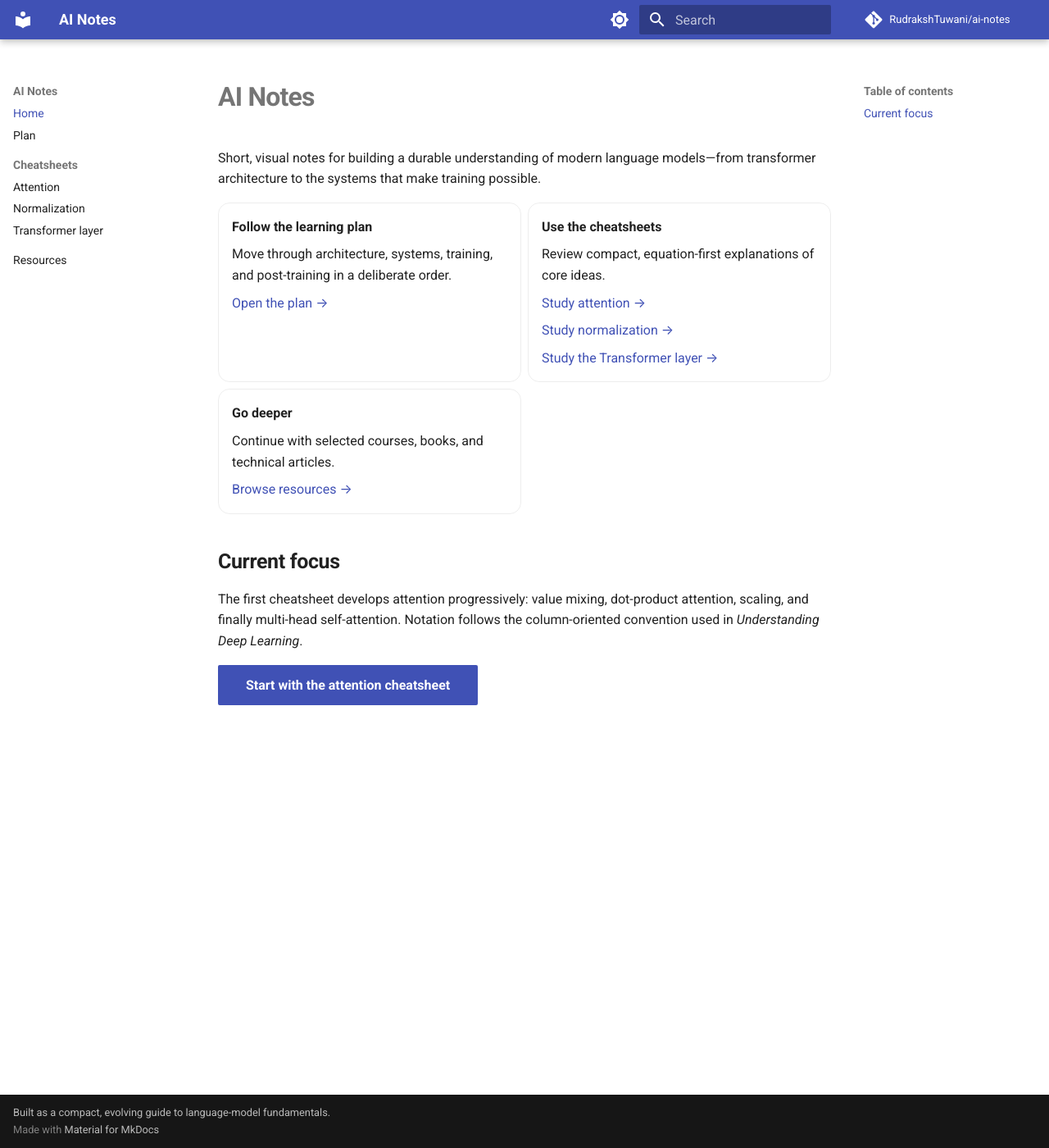
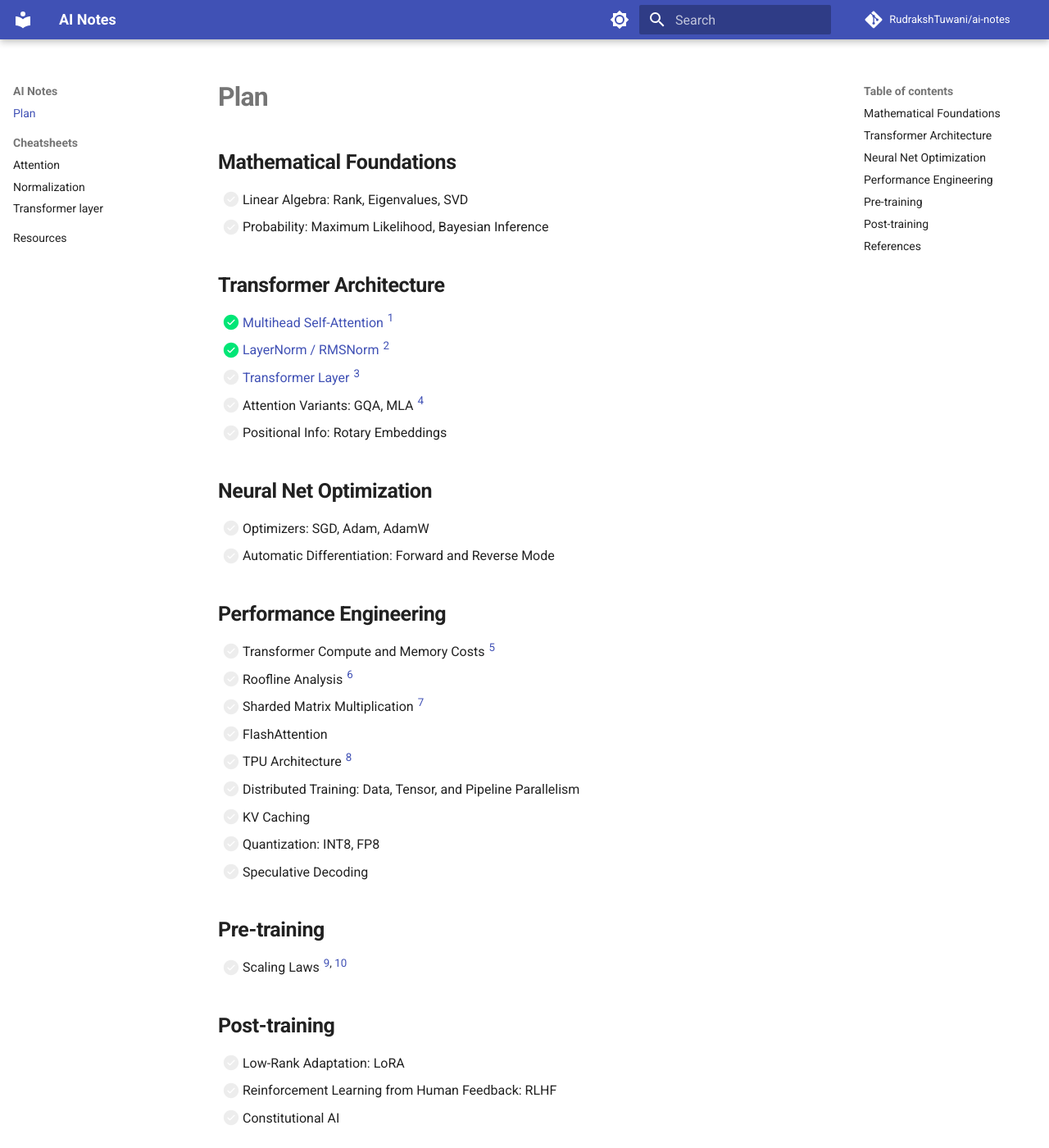
Before and after one commit to RudrakshTuwani/ai-notes, an MkDocs documentation site: the page built from docs/index.md, in a window 1280 px wide and 1400 px high. Shown: the whole window at 82% size. Built offline with MkDocs 1.6.1 and Material for MkDocs 9.7.7, drawn with Linux system fonts in a browser that asks for light colours; comment, search, counter and statistics services are not loaded; some of the changed text lies outside the part shown.

Commit message:
Make the structured study checklist the homepage

```diff
--- a/docs/index.md
+++ b/docs/index.md
@@ -1,35 +1,56 @@
-# AI Notes
+# Plan
 
-Short, visual notes for building a durable understanding of modern language models—from transformer architecture to the systems that make training possible.
+## Mathematical Foundations
 
-<div class="grid cards" markdown>
+- [ ] Linear Algebra: Rank, Eigenvalues, SVD
+- [ ] Probability: Maximum Likelihood, Bayesian Inference
 
--   **Follow the learning plan**
+## Transformer Architecture
 
-    Move through architecture, systems, training, and post-training in a deliberate order.
+- [x] [Multihead Self-Attention](cheatsheets/attention.md) <sup>[1](#ref-1)</sup>
+- [x] [LayerNorm / RMSNorm](cheatsheets/normalization.md) <sup>[2](#ref-2)</sup>
+- [ ] [Transformer Layer](cheatsheets/transformer-layer.md) <sup>[3](#ref-3)</sup>
+- [ ] Attention Variants: GQA, MLA <sup>[4](#ref-4)</sup>
+- [ ] Positional Info: Rotary Embeddings
 
-    [Open the plan →](plan.md)
+## Neural Net Optimization
 
--   **Use the cheatsheets**
+- [ ] Optimizers: SGD, Adam, AdamW
+- [ ] Automatic Differentiation: Forward and Reverse Mode
 
-    Review compact, equation-first explanations of core ideas.
+## Performance Engineering
 
-    [Study attention →](cheatsheets/attention.md)
+- [ ] Transformer Compute and Memory Costs <sup>[5](#ref-5)</sup>
+- [ ] Roofline Analysis <sup>[6](#ref-6)</sup>
+- [ ] Sharded Matrix Multiplication <sup>[7](#ref-7)</sup>
+- [ ] FlashAttention
+- [ ] TPU Architecture <sup>[8](#ref-8)</sup>
+- [ ] Distributed Training: Data, Tensor, and Pipeline Parallelism
+- [ ] KV Caching
+- [ ] Quantization: INT8, FP8
+- [ ] Speculative Decoding
 
-    [Study normalization →](cheatsheets/normalization.md)
+## Pre-training
 
-    [Study the Transformer layer →](cheatsheets/transformer-layer.md)
+- [ ] Scaling Laws <sup>[9](#ref-9), [10](#ref-10)</sup>
 
--   **Go deeper**
+## Post-training
 
-    Continue with selected courses, books, and technical articles.
+- [ ] Low-Rank Adaptation: LoRA
+- [ ] Reinforcement Learning from Human Feedback: RLHF
+- [ ] Constitutional AI
 
-    [Browse resources →](resources.md)
+---
 
-</div>
+## References
 
-## Current focus
-
-The first cheatsheet develops attention progressively: value mixing, dot-product attention, scaling, and finally multi-head self-attention. Notation follows the column-oriented convention used in *Understanding Deep Learning*.
-
-[Start with the attention cheatsheet](cheatsheets/attention.md){ .md-button .md-button--primary }
+1. <span id="ref-1"></span>[AI Notes — Multihead Self-Attention](cheatsheets/attention.md)
+2. <span id="ref-2"></span>[AI Notes — LayerNorm and RMSNorm](cheatsheets/normalization.md)
+3. <span id="ref-3"></span>[AI Notes — Transformer Layer](cheatsheets/transformer-layer.md)
+4. <span id="ref-4"></span>[Visual Guide to Attention Variants](https://magazine.sebastianraschka.com/p/visual-attention-variants)
+5. <span id="ref-5"></span>[Scaling Book, Chapter 4 — All the Transformer Math You Need to Know](https://jax-ml.github.io/scaling-book/transformers)
+6. <span id="ref-6"></span>[Scaling Book, Chapter 1 — A Brief Intro to Roofline Analysis](https://jax-ml.github.io/scaling-book/roofline)
+7. <span id="ref-7"></span>[Scaling Book, Chapter 3 — Sharded Matrices and How to Multiply Them](https://jax-ml.github.io/scaling-book/sharding)
+8. <span id="ref-8"></span>[Scaling Book, Chapter 2 — How to Think About TPUs](https://jax-ml.github.io/scaling-book/tpus)
+9. <span id="ref-9"></span>[Stanford CS336 Spring 2026 — Lecture 9: Scaling Laws](https://www.youtube.com/watch?v=Q15rhEWZPQ4)
+10. <span id="ref-10"></span>[Stanford CS336 Spring 2026 — Lecture 11: Scaling Laws](https://www.youtube.com/watch?v=vTfEyOyzV9E)
--- a/docs/stylesheets/extra.css
+++ b/docs/stylesheets/extra.css
@@ -46,3 +46,7 @@
 .md-typeset .task-list-control .task-list-indicator::before {
   border-radius: 0.2rem;
 }
+
+.md-typeset [id^="ref-"] {
+  scroll-margin-top: 5rem;
+}
--- a/mkdocs.yml
+++ b/mkdocs.yml
@@ -32,8 +32,7 @@ theme:
         name: Switch to light mode
 
 nav:
-  - Home: index.md
-  - Plan: plan.md
+  - Plan: index.md
   - Cheatsheets:
       - Attention: cheatsheets/attention.md
       - Normalization: cheatsheets/normalization.md
```
Also changed, not shown: docs/plan.md (+8 -25 lines).
